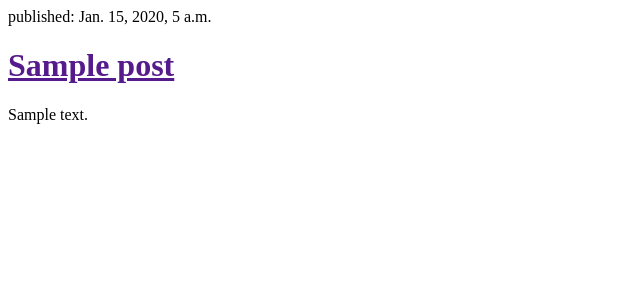
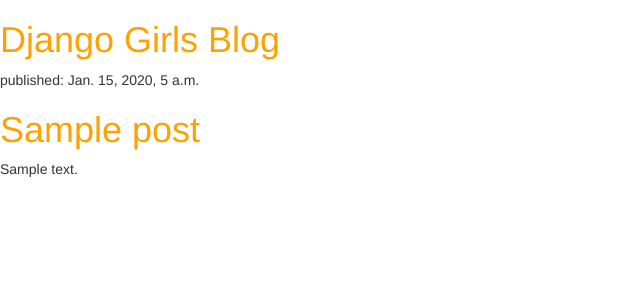
Before and after one commit to mkelly1/myfirstblog, a Django app: template blog/templates/blog/post_list.html in a window 1280 px wide. Shown: the top 300 px of the page, without its empty margins (0-640 px from the left). Run offline with Django 3.2, Linux system fonts and the light colour scheme; the template is opened without the code that fills it: values that come from a table or form of the project are taken from there, others are empty; tables that the repository leaves empty hold one stand-in row (values such as "Sample post"); some libraries are stand-ins or nearby versions.

Commit message:
Update adding style sheet

```diff
--- /dev/null
+++ b/blog/static/css/blog.css
@@ -0,0 +1,3 @@
+h1 a {
+    color: #FCA205;
+}
--- a/blog/templates/blog/post_list.html
+++ b/blog/templates/blog/post_list.html
@@ -1,8 +1,17 @@
+{% load staticfiles %}
+
+
 <html>
     <head>
         <title>Django Girls blog</title>
+        <link rel="stylesheet" href="//maxcdn.bootstrapcdn.com/bootstrap/3.2.0/css/bootstrap.min.css">
+        <link rel="stylesheet" href="//maxcdn.bootstrapcdn.com/bootstrap/3.2.0/css/bootstrap-theme.min.css">
+        <link rel="stylesheet" href="{% static 'css/blog.css' %}">
     </head>
     <body>
+        <div>
+            <h1><a href="/">Django Girls Blog</a></h1>
+        </div>
           {% for post in posts %}
     <div>
         <p>published: {{ post.published_date }}</p>
```
